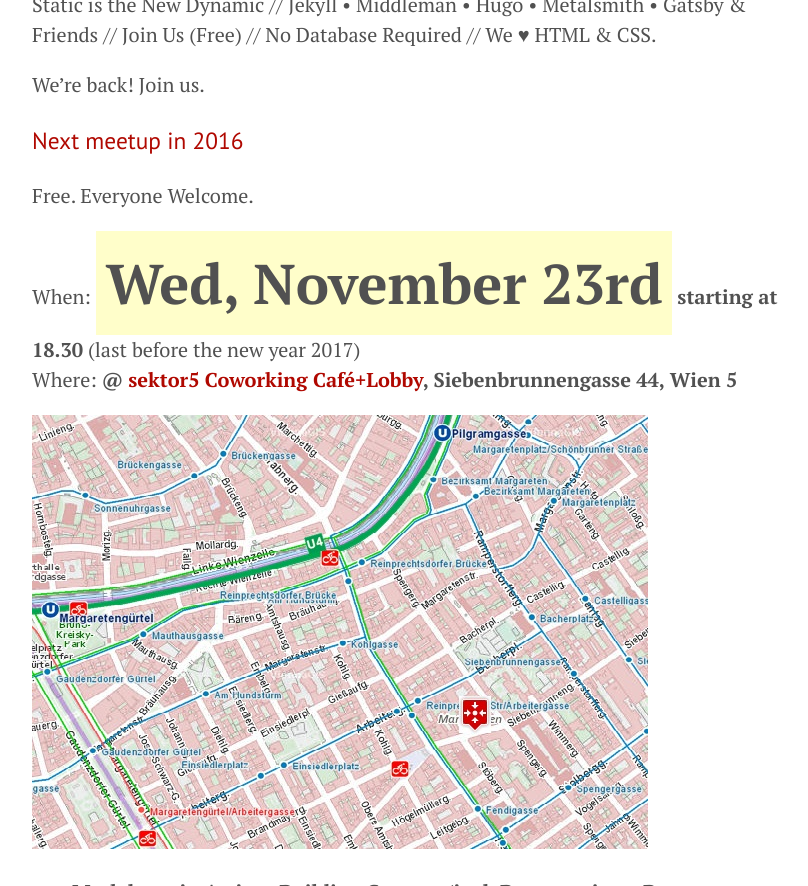
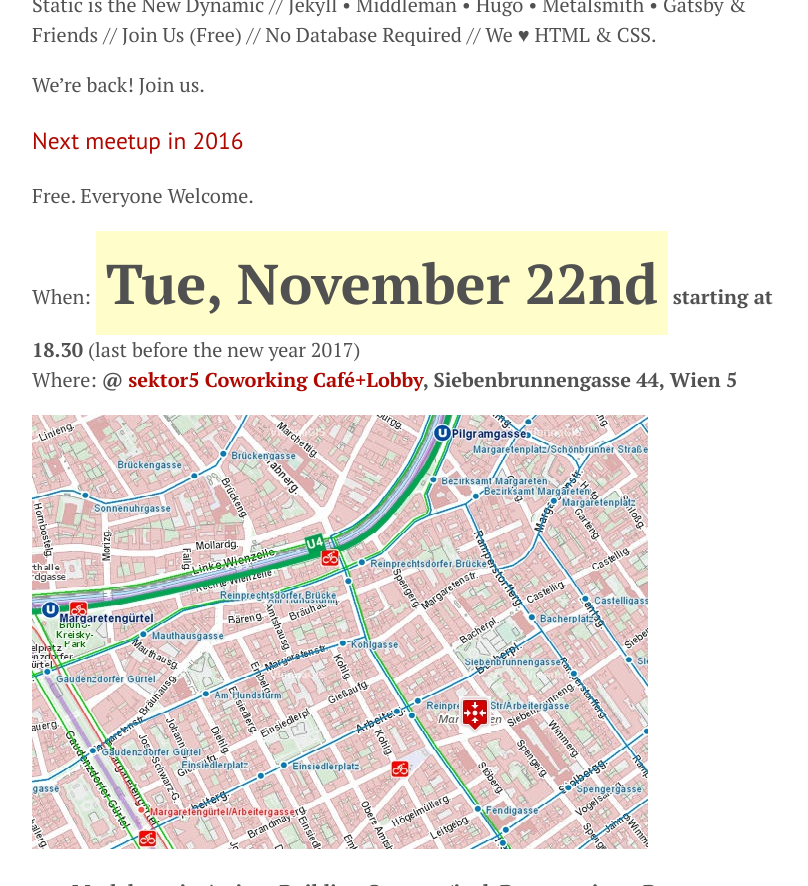
Before and after one commit to goodbyeaustria/archive, a Jekyll site: the page built from index.md, in a window 1280 px wide and 900 px high, scrolled down 310 px, cut to the strip 14-900 px from the top of the window. Shown: the whole strip, without its empty margins (228-1036 px from the left). Built offline with Jekyll 4.4.1, drawn with Linux system fonts in a browser that asks for light colours.

Commit message:
Update index.md

```diff
--- a/index.md
+++ b/index.md
@@ -24,7 +24,7 @@
 
 Free. Everyone Welcome.
 
-When:    **Wed, November 23rd**{:.when}  **starting at 18.30** (last before the new year 2017) <br>
+When:    **Tue, November 22nd**{:.when}  **starting at 18.30** (last before the new year 2017) <br>
 Where:   **@ [sektor5 Coworking Café+Lobby](http://www.sektor5.at), Siebenbrunnengasse 44, Wien 5**
 
 
```
